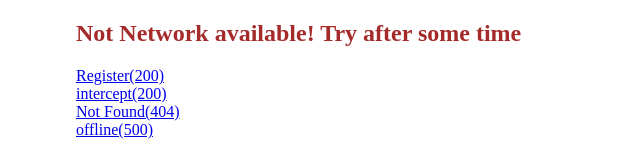
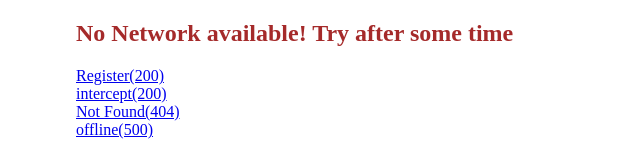
Before and after one commit to vipul-nema/demo-sw, a plain HTML site: page offline.html in a window 1280 px wide. Shown: the top 159 px of the page, without its empty margins (314-954 px from the left). Drawn offline with Linux system fonts and the light colour scheme.

```diff
--- a/offline.html
+++ b/offline.html
@@ -10,7 +10,7 @@
 </head>
 
 <body>
-    <h2>Not Network available! Try after some time</h2>
+    <h2>No Network available! Try after some time</h2>
     <div class="pages">
         <a href="./register.html"> Register(200)</a>
         </br>
```
